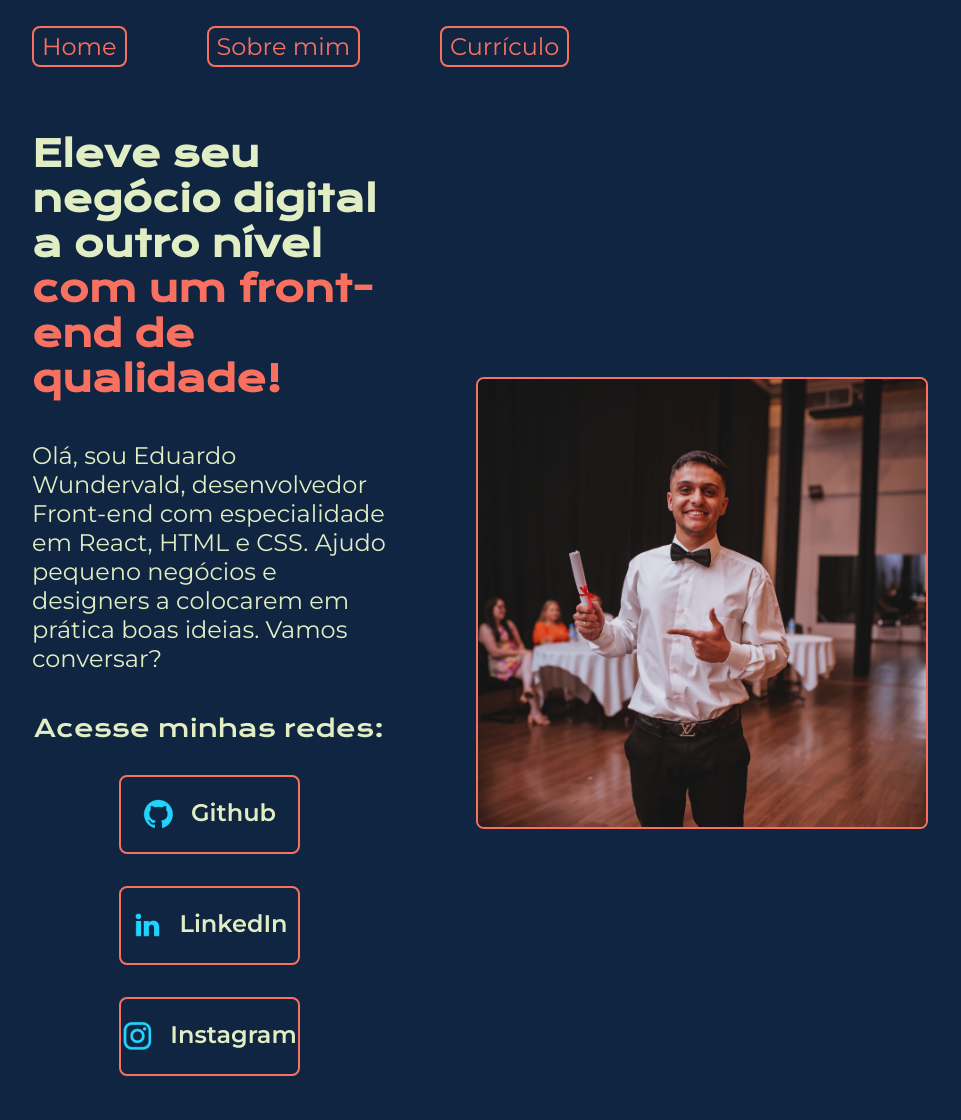
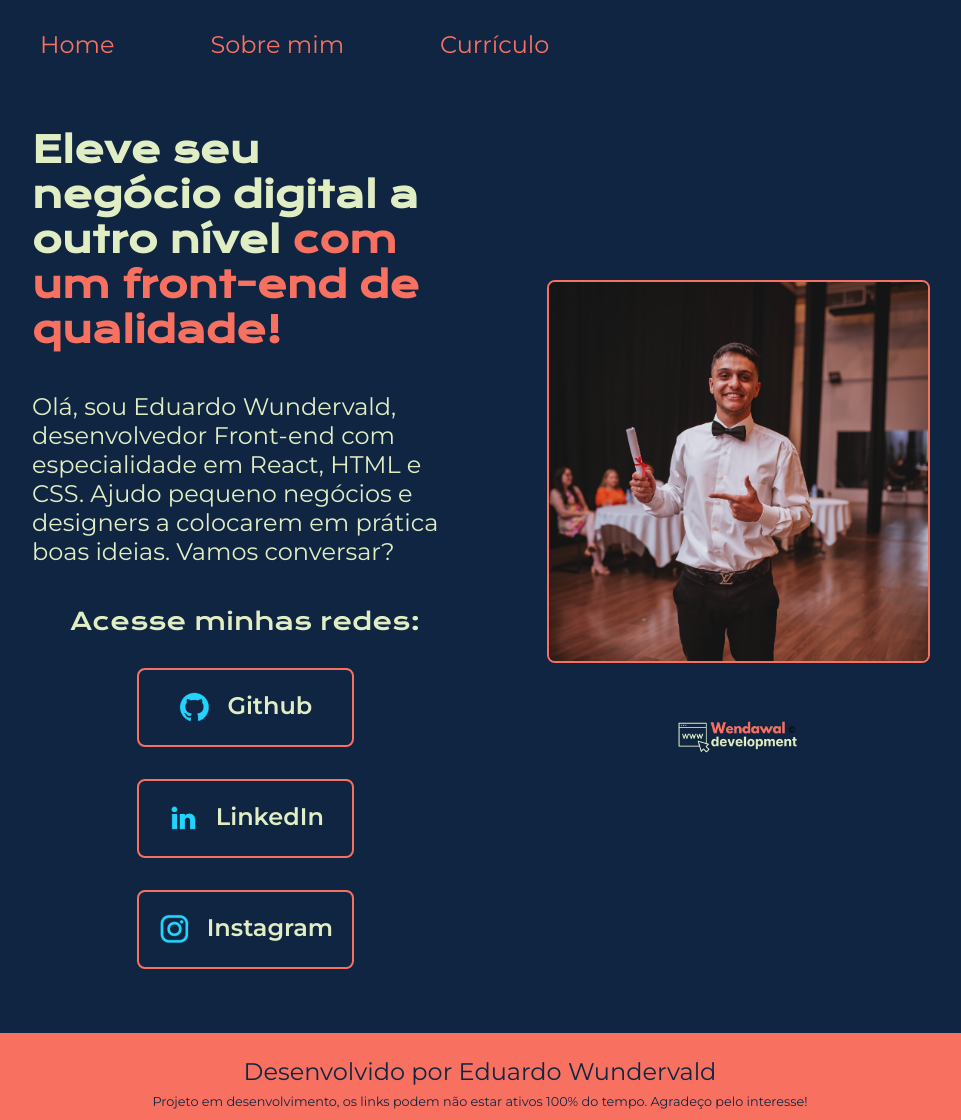
Before and after one commit to Wendawal-Development/Wendawal_Dev, a plain HTML site: page index.html in a window 1280 px wide. Shown: the top 1120 px of the page, without its empty margins (160-1121 px from the left). Drawn offline with nearby package versions, Linux system fonts and the light colour scheme.

Commit message:
Atualizações de "sobre mim", adição de logo de wendawal development

```diff
--- a/index.html
+++ b/index.html
@@ -3,7 +3,7 @@
 <head>
     <meta charset="UTF-8">
     <meta name="viewport" content="width=device-width, initial-scale=1.0">
-    <title>Document</title>
+    <title>Wendawal Development</title>
     <link rel="stylesheet" href="./styles/style.css">
 </head>
 <body>
@@ -20,25 +20,29 @@
             <p class="apresentacao__conteudo__texto">Olá, sou Eduardo Wundervald, desenvolvedor Front-end com especialidade em React, HTML e CSS. Ajudo pequeno negócios e designers a colocarem em prática boas ideias. Vamos conversar?</p>
             <div class="apresentacao__links">
                 <h2 class="apresentacao__links__subtitulo">Acesse minhas redes:</h2>
-                <a class="apresentacao__links__navegacao" href="https://github.com">
+                <a class="apresentacao__links__navegacao" href="https://github.com/EduardoWundervald"target="_blank">
                     <img src="./assets/github.png" alt="Github logo">
                     Github
                 </a>
-                <a class="apresentacao__links__navegacao" href="https://linkedin.com">
+                <a class="apresentacao__links__navegacao" href="https://www.linkedin.com/in/eduardowundervald/"target="_blank">
                     <img src="./assets/linkedin.png" alt="LinkedIn logo">
                     LinkedIn
                 </a>
-                <a class="apresentacao__links__navegacao" href="https://instagram.com">
+                <a class="apresentacao__links__navegacao" href="https://www.instagram.com/eduardo_vendaval/" target="_blank">
                     <img src="./assets/instagram.png" alt="Instagram logo">
                     Instagram
                 </a>
 
             </div>
         </section>
-        <img class="apresentacao__imagem" src="./assets/foto_portfolio.jpeg" alt="HTML 5 logo">
+        <div class="images__conteudo">
+            <img class="apresentacao__imagem" src="./assets/foto_portfolio.jpeg" alt="HTML 5 logo">
+            <img class="apresentacao__imagem__logo" src="./assets/Wendawal_CopyRight.jpg" alt="logo wendawal development">
+        </div>
     </main>
     <footer class="rodape">
         <p>Desenvolvido por Eduardo Wundervald</p>
+        <p class="rodape__comming__soon">Projeto em desenvolvimento, os links podem não estar ativos 100% do tempo. Agradeço pelo interesse!</p>
     </footer>
 </body>
 </html>
--- a/styles/style.css
+++ b/styles/style.css
@@ -30,13 +30,12 @@ body{
     gap: 80px;
 }
 .cabecalho__menu__link{
+    display: flex;
     color: var(--cor-terciaria);
     font-family: var(--font-secundaria);
     font-size: 1.5rem;
     font-weight: 400;
     text-decoration: none;
-    border: 2px solid var(--cor-terciaria);
-    border-radius: 8px;
     padding: 4px 8px;
 }
 .cabecalho__menu__link:hover{
@@ -61,7 +60,7 @@ body{
     gap: 90px;
 }
 .apresentacao__conteudo{
-    width: 50%;
+    width: 90%;
     display: flex;
     flex-direction: column;
     gap: 40px;
@@ -115,17 +114,29 @@ body{
     font-weight: 600;
 }
 .apresentacao__links__navegacao:hover{
+    padding: 30px;
     background-color: var(--cor-hover);
     color: var(--cor-primaria);
-    transition: 0.5s;
     cursor: pointer;
     transition: 0.5s;
 }
+.apresentacao__links__navegacao:not(:hover){
+    transition: 0.5s;
+}
 
+.images__conteudo{
+    display: flex;
+    flex-direction: column;
+    align-items: center;
+    width: 80%;
+}
 .apresentacao__imagem{
-    width: 50%;
+    width: 100%;
     border: #f87060 2px solid;
     border-radius: 8px;
+}
+.apresentacao__imagem__logo{
+    width: 40%;
 }
 
 .rodape{
@@ -147,16 +158,19 @@ body{
     .cabecalho{
         padding: 10% ;
     }
-
     .cabecalho__menu{
         justify-content: center;
+        gap: 20px;
+    }
+    .cabecalho__menu__link{
+        width: auto;
     }
 
     .apresentacao{
         flex-direction: column-reverse;
         padding: 5%;
+        gap: 10px;
     }
-
     .apresentacao__conteudo{
         width: auto;
     }
```
Also changed, not shown: about.html (+7 -3 lines), curriculum.html (+8 -6 lines), assets/Wendawal_CopyRight.jpg (added).
